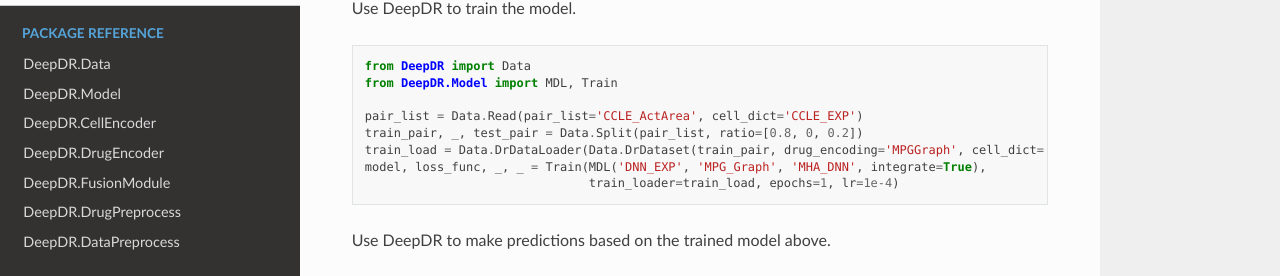
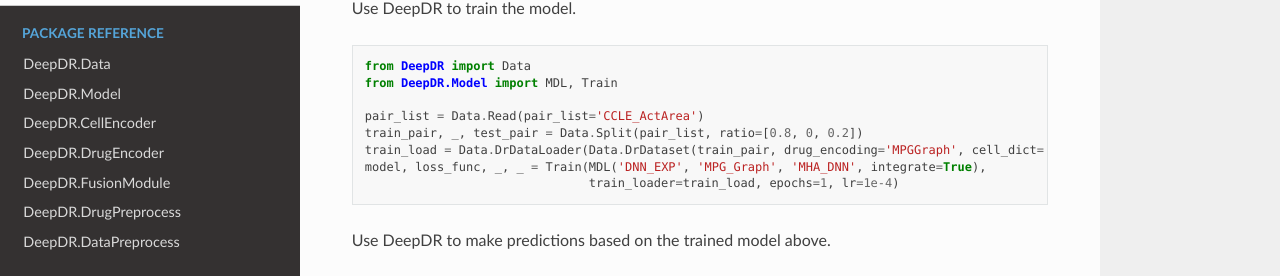
Before and after one commit to user15632/DeepDR, a Sphinx documentation site: the page built from sphinx/source/document/Tutorials.rst, in a window 1280 px wide. Shown: the part 163-439 px from the top of the page. Built offline with Sphinx 7.4.7 and the Read the Docs theme 2.0.0, drawn with Linux system fonts in a browser that asks for light colours; pages that are not in the unit, such as notebooks, are missing from menus.

Commit message:
Update Tutorials.rst

```diff
--- a/sphinx/source/document/Tutorials.rst
+++ b/sphinx/source/document/Tutorials.rst
@@ -10,7 +10,7 @@ Use DeepDR to train the model.
     from DeepDR import Data
     from DeepDR.Model import MDL, Train
 
-    pair_list = Data.Read(pair_list='CCLE_ActArea', cell_dict='CCLE_EXP')
+    pair_list = Data.Read(pair_list='CCLE_ActArea')
     train_pair, _, test_pair = Data.Split(pair_list, ratio=[0.8, 0, 0.2])
     train_load = Data.DrDataLoader(Data.DrDataset(train_pair, drug_encoding='MPGGraph', cell_dict='CCLE_EXP'))
     model, loss_func, _, _ = Train(MDL('DNN_EXP', 'MPG_Graph', 'MHA_DNN', integrate=True),
```
